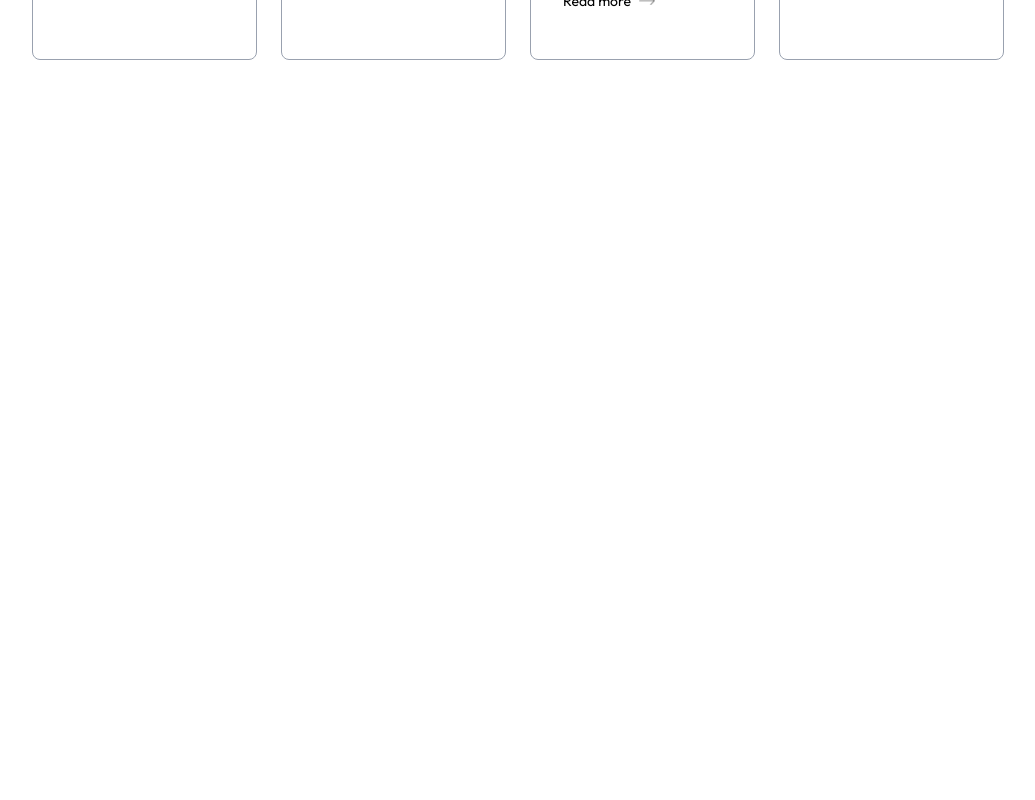
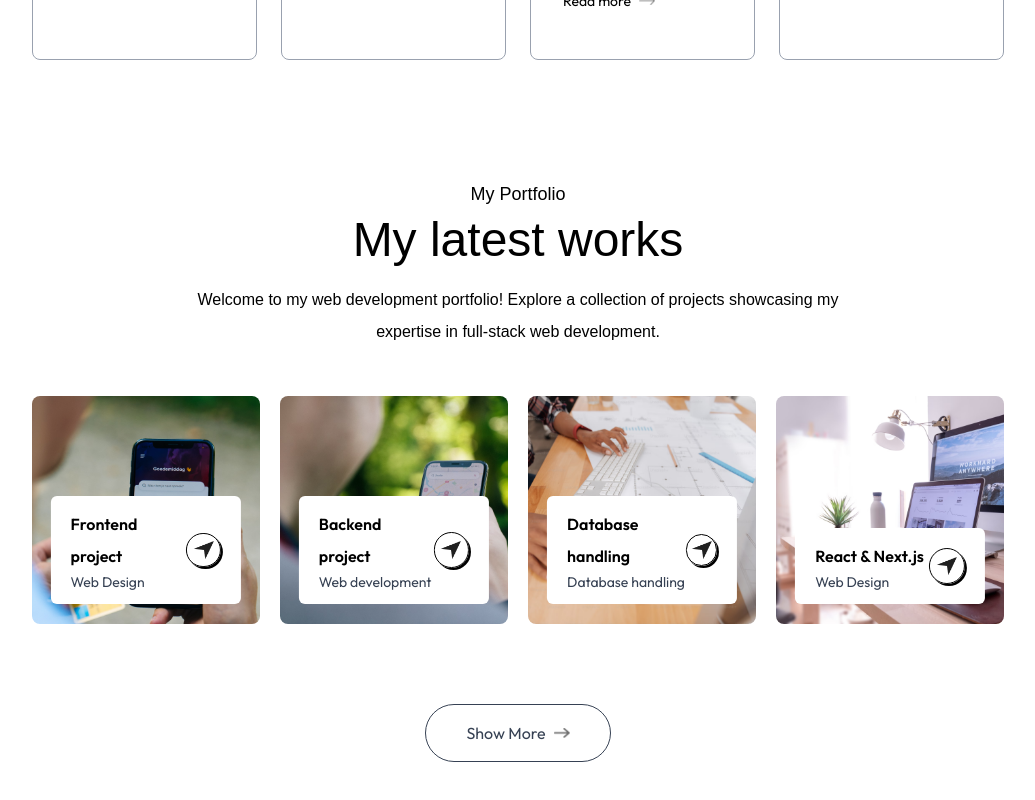
Before and after one commit to sagarmintu/sagarBeheraPortfolio, a Next.js app: page / in a window 1280 px wide. Shown: the part 2111-2911 px from the top of the page, without its empty margins (122-1157 px from the left). Before the commit the page ends 2251 px from the top, so only its background shows below. Built offline with nearby package versions, Linux system fonts and the light colour scheme; a web font is replaced by a local one.

Commit message:
my work section is completed

```diff
--- /dev/null
+++ b/app/components/Work.jsx
@@ -0,0 +1,35 @@
+import React from 'react'
+import { workData } from '../../assets/assets'
+import { assets } from '@/assets/assets'
+import Image from 'next/image'
+
+const Work = () => {
+    return (
+        <>
+            <div id='work' className='w-full px-[12%] py-10 scroll-mt-20'>
+                <h4 className='text-center mb-2 text-lg navbar_name'>My Portfolio</h4>
+                <h2 className='text-center text-5xl navbar_name'>My latest works</h2>
+                <p className='text-center max-w-2xl mx-auto mt-5 mb-12 navbar_name'>Welcome to my web development portfolio! Explore a collection of projects showcasing my expertise in full-stack web development.</p>
+
+                <div className='grid grid-cols-[repeat(auto-fit,_minmax(200px,_1fr))] my-10 gap-5'>
+                    {workData.map((project, index) => (
+                        <div key={index} className='aspect-square bg-no-repeat bg-cover bg-center rounded-lg relative cursor-pointer group' style={{ backgroundImage: `url(${project.bgImage})` }}>
+                            <div className='bg-white w-10/12 rounded-md absolute bottom-5 left-1/2 -translate-x-1/2 py-3 px-5 flex items-center justify-between duration-500 group-hover:bottom-7'>
+                                <div>
+                                    <h2 className='font-semibold'>{project.title}</h2>
+                                    <p className='text-sm text-gray-700'>{project.description}</p>
+                                </div>
+                                <div className='border rounded-full border-black w-9 aspect-square flex items-center justify-center shadow-[2px_2px_0_#000] group-hover:bg-lime-300 transition '>
+                                    <Image src={assets.send_icon} alt='Send Icon' className='w-5' />
+                                </div>
+                            </div>
+                        </div>
+                    ))}
+                </div>
+                <a href="" className='w-max flex items-center justify-center gap-2 text-gray-700 border-[0.5px] border-gray-700 rounded-full py-3 px-10 mx-auto my-20 hover:bg-[#fcf4ff] duration-500'>Show More <Image src={assets.right_arrow_bold} alt='Right Arrow' className='w-4' /></a>
+            </div>
+        </>
+    )
+}
+
+export default Work
--- a/app/page.js
+++ b/app/page.js
@@ -3,6 +3,7 @@
 import Navbar from './components/Navbar';
 import About from './components/About';
 import Services from './components/Services';
+import Work from './components/Work';
 
 export default function Home() {
   return (
@@ -11,6 +12,7 @@
       <Header/>
       <About/>
       <Services/>
+      <Work/>
    </>
   );
 }
```
